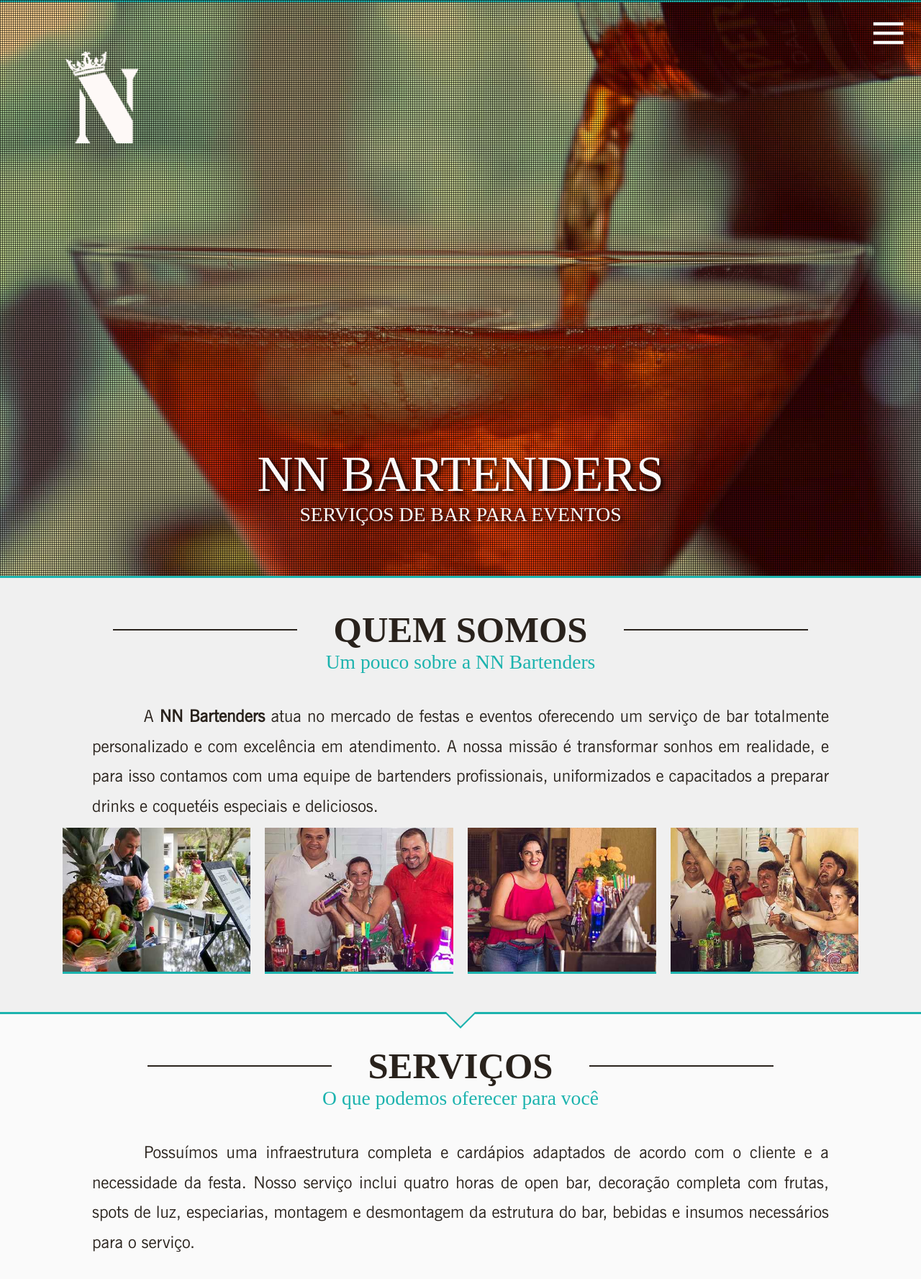
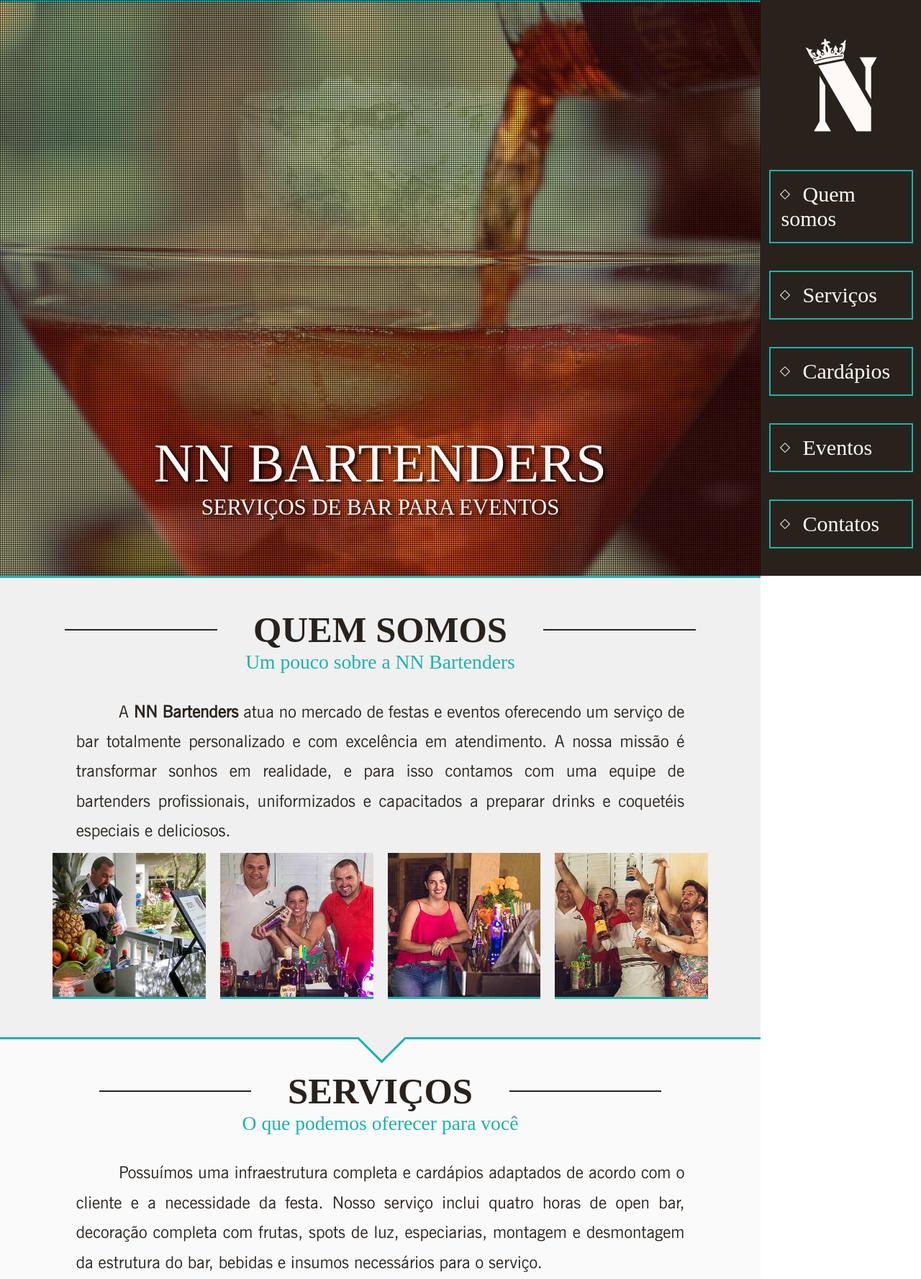
Before and after one commit to BrunoSupremo/nnBartender, a plain HTML site: page index.html in a window 1280 px wide. Shown: the top 1777 px of the page at 72% size. Drawn offline with Linux system fonts and the light colour scheme; a web font is replaced by a local one.

Commit message:
hamburg só em tela pequena. menu refeito

```diff
--- a/css.css
+++ b/css.css
@@ -24,9 +24,9 @@
 }
 body{
 	color: var(--preto);
+	width: calc(100% - 200px - 1em);
 }
 section{
-	width: 100%;
 	position: relative;
 	box-shadow: 0 3px var(--azul) inset;
 	background-color: var(--branco_claro);
@@ -35,25 +35,17 @@
 section:nth-child(odd){
 	background-color: var(--branco_escuro);
 }
-section::before, section::after{
+section:not(#home, #contatos)::after{
 	content: "";
 	position: absolute;
 	left: calc(50% - 1em);
-	top: 0;
-	width: 0;
-	height: 0;
-	border: 1em solid;
-	border-color: var(--azul) transparent transparent;
-}
-section::after{
-	top: -3px;
-	border-color: var(--branco_escuro) transparent transparent;
-}
-section:nth-child(odd)::after{
-	border-color: var(--branco_claro) transparent transparent;
-}
-#quem_somos::before, #quem_somos::after{
-	content: unset;
+	bottom: calc(-1em - 3px);
+	padding: 1em;
+	border-right: 3px solid var(--azul);
+	border-bottom: 3px solid var(--azul);
+	transform: rotate(45deg);
+	background-color: inherit;
+	z-index: 1;
 }
 section h1::before, section h1::after{
 	content: "";
@@ -108,45 +100,22 @@
 }
 /*INICIO - MENU*/
 nav{
+	background: var(--preto);
+	color: var(--branco_claro);
 	font-family: GeoSlab;
-	right: -100%;
-	z-index: 10;
 	position: fixed;
-	transition: .75s;
 	display: flex;
+	width: calc(200px + 1em);
+	height: 100vh;
+	padding: 0 .5em;
+	box-sizing: border-box;
+	right: 0;
 	flex-direction: column;
 	justify-content: space-evenly;
-	padding-top: 90px;
-	height: 100%;
-	box-sizing: border-box;
-}
-/* .menu_aberto e .fundo_visivel são adicionados via js*/
-nav.menu_aberto a, #tres_barrinhas.fundo_visivel{
-	background-color: rgba(41,34,28,0.9);
-}
-nav.menu_aberto{
-	right: 0em;
-}
-nav.menu_aberto #tres_barrinhas{
-	border-radius: 0;
-}
-#tres_barrinhas{
-	position: fixed;
-	cursor: pointer;
-	display: flex;
-	align-items: center;
-	justify-content: center;
-	font-size: 90px;
-	color: var(--branco_claro);
-	transition: .3s;
-	border-radius: 1em;
-	width: 1em;
-	height: 1em;
-	right: 0;
-	top: 0;
+	z-index: 2;
 }
 nav a{
-	color: var(--branco_claro);
+	color: inherit;
 	text-decoration: none;
 	display: inline-block;
 	font-size: 30px;
@@ -175,6 +144,16 @@
 	border: 1px solid var(--azul);
 	background-color: var(--azul);
 	box-shadow: 0 0 0 2px var(--azul);
+}
+nav a#home_link{
+	background-image: url(imagens/home/carimbo_nn.png);
+	height: 130px;
+	background-repeat: no-repeat;
+	background-position: center center;
+	border: none;
+}
+nav a#home_link::before{
+	content: unset;
 }
 /*FIM CONFIGS MENU*/
 
@@ -208,23 +187,11 @@
 	left: 0;
 	border: none;
 }
-#home::after{
-	content: "";
-	position: absolute;
-	top: 9%;
-	left: 7%;
-	background-image: url(imagens/home/carimbo_nn.png);
-	width: 4.5em;
-	height: 5.5em;
-	background-repeat: no-repeat;
-	background-position: center center;
-	background-size: cover;
-	border: none;
-}
 #home #texto_na_home{
 	bottom: 3em;
 	position: absolute;
 	width: 100%;
+	font-size: max(2vw, 1em);
 }
 #home h1::before, #home h1::after{
 	content: unset;
@@ -306,12 +273,33 @@
 }
 
 /*para telas pequenas*/
-@media screen and (max-width: 450px) {
+@media screen and (max-width: 750px) {
+	body{
+		width: initial;
+	}
 	nav {
-		width: 100%;
-		transition: none;
+		top: 0;
+		height: 2em;
+		width: 100vw;
+		box-shadow: 0 -1px var(--azul) inset;
+	}
+	nav::before{
+		content: "≡ Menu";
+		text-align: center;
 	}
 	nav a{
-		transition: none;
+		display: none;
+	}
+	nav.menu_aberto{
+		height: 100vh;
+	}
+	nav.menu_aberto::before{
+		content: "× Menu";
+	}
+	nav.menu_aberto a{
+		display: inline-block;
+	}
+	#home #texto_na_home{
+		font-size: 5vw;
 	}
 }
--- a/index.html
+++ b/index.html
@@ -8,8 +8,8 @@
 	<script src="javascript.js"></script>
 </head>
 <body>
-	<nav id="menu">
-		<span id="tres_barrinhas">≡</span>
+	<nav>
+		<a id="home_link" href="#home"></a>
 		<a href="#quem_somos">Quem somos</a>
 		<a href="#servicos">Serviços</a>
 		<a href="#cardapios">Cardápios</a>
--- a/javascript.js
+++ b/javascript.js
@@ -1,24 +1,6 @@
 window.onload = function() {
-
-	let barrinhas = document.getElementById("tres_barrinhas");
-	window.onscroll=function(){
-		//controla a transparencia do menu
-		barrinhas.classList.toggle("fundo_visivel",
-			document.body.scrollTop >= window.innerHeight -90);
+	let menu = document.querySelector("nav");
+	menu.onclick=function(){
+		menu.classList.toggle("menu_aberto");
 	}
-
-	let menu = document.getElementById("menu");
-	let links = menu.children;
-	for(let i = 0; i < links.length; i++){
-		links[i].onclick=function(){
-			if (barrinhas.innerHTML == "≡"){
-				barrinhas.innerHTML = "×";
-				menu.classList.toggle("menu_aberto");
-			}else{
-				barrinhas.innerHTML = "≡";
-				menu.classList.toggle("menu_aberto");
-			}
-		}
-	}
-
 };
```
